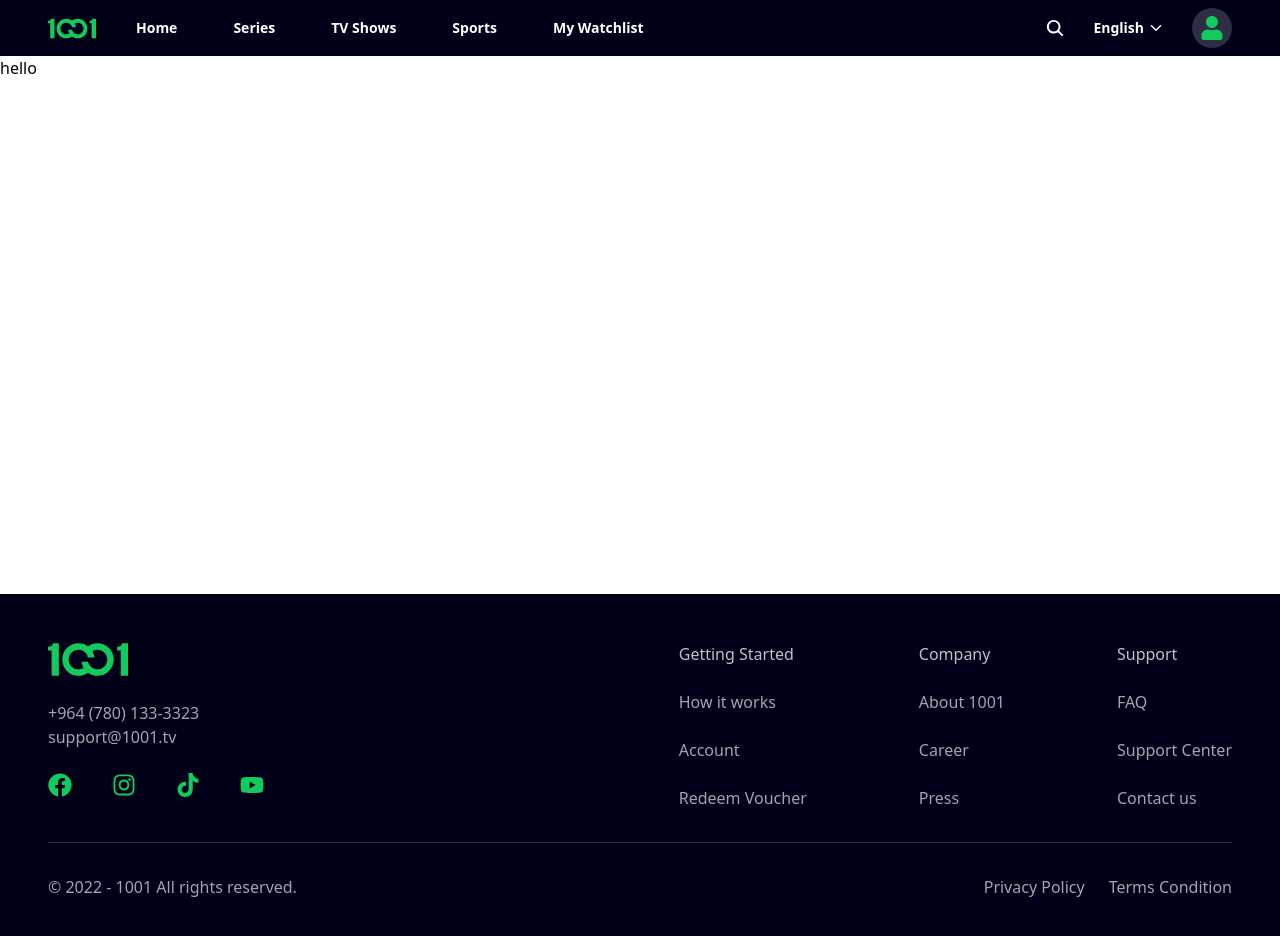
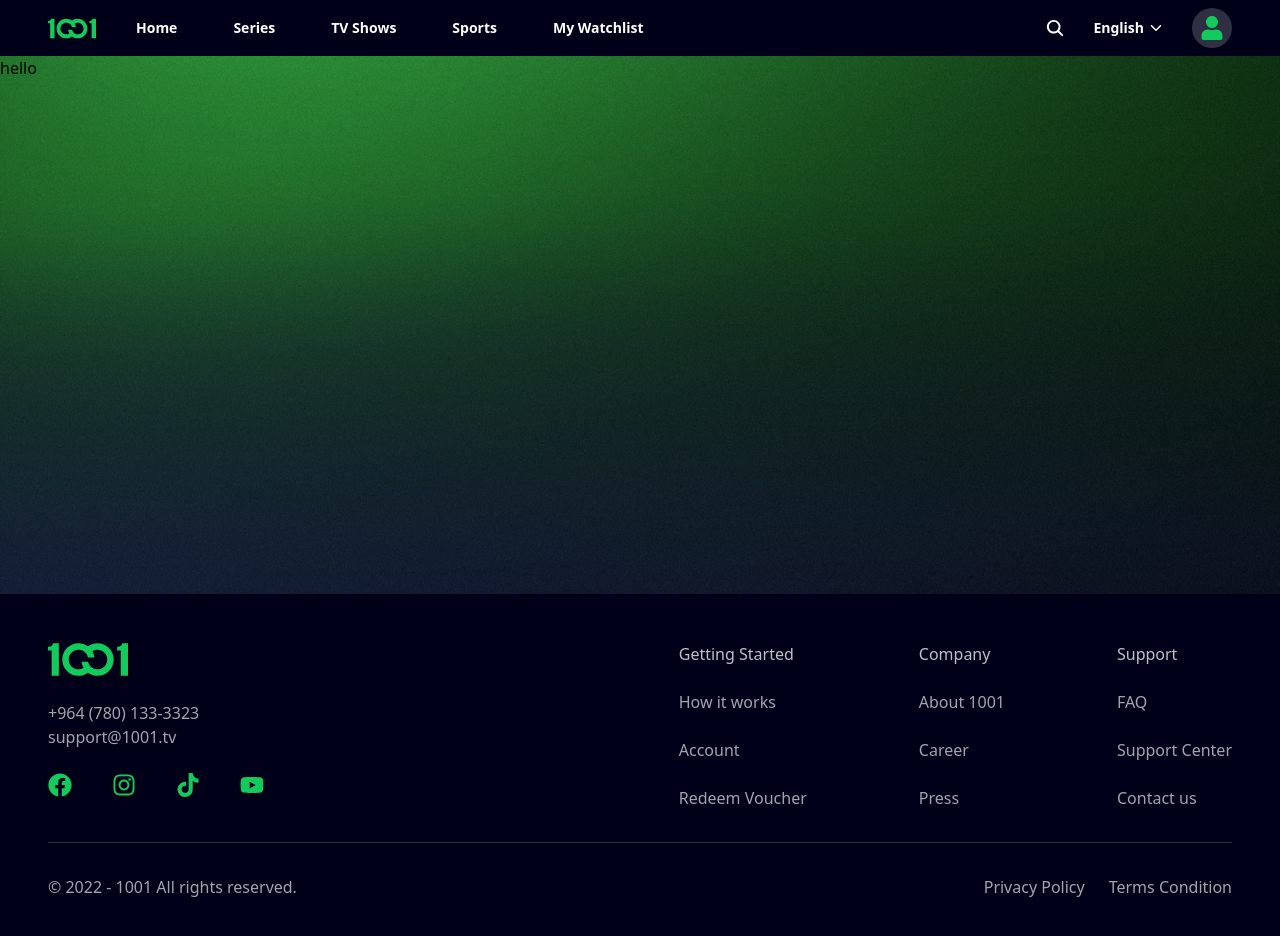
Before and after one commit to Mohammed-Nazar/interns-1001, a Next.js app: page / in a window 1280 px wide. Shown: the top 936 px of the page. Built offline with nearby package versions, Linux system fonts and the light colour scheme.

Commit message:
style(app): add bg-image, bg-cover, and bg-center to _app.js
Added background image styling to the _app.js file to ensure a consistent background layout across all pages of the website.

```diff
--- a/src/pages/_app.js
+++ b/src/pages/_app.js
@@ -7,7 +7,7 @@ export default function MyApp({ Component, pageProps }) {
   return (
     <>
       <Header />
-      <main className="flex-grow">
+      <main className="flex-grow bg-image bg-cover bg-center">
         <Component {...pageProps} />
       </main>
       <Footer />
```
